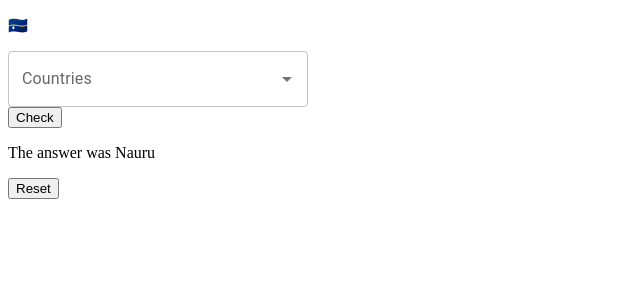
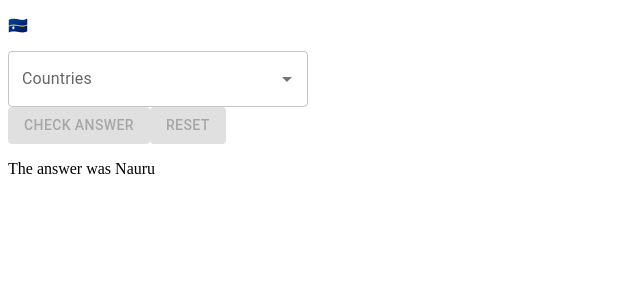
Before and after one commit to rpg0001/flagquiz, a Next.js app: page / in a window 1280 px wide. Shown: the top 300 px of the page, without its empty margins (0-640 px from the left). Built offline with nearby package versions, Linux system fonts and the light colour scheme.

Commit message:
style buttons

```diff
--- a/src/app/page.tsx
+++ b/src/app/page.tsx
@@ -2,12 +2,10 @@
 import { Country, countries } from "@/data/countries";
 import { SyntheticEvent, useEffect, useState } from "react";
 import TextField from '@mui/material/TextField';
-import Autocomplete, { AutocompleteChangeDetails, AutocompleteChangeReason } from '@mui/material/Autocomplete';
+import Autocomplete, { AutocompleteChangeReason } from '@mui/material/Autocomplete';
+import { Button } from "@mui/material";
 
 type CorrectType = "Correct!" | "Incorrect!";
-const disabledButtonStyle = "hover:cursor-auto disabled opacity-40";
-const activeButtonStyle = "hover:opacity-70 hover:cursor-pointer";
-const buttonBaseStyle = "p-2 rounded border-2 border-black";
 
 export default function Home() {
   const [country, setCountry] = useState<Country>();
@@ -27,7 +25,7 @@ export default function Home() {
     event: SyntheticEvent<Element, Event>,
     value: Country | null,
     reason: AutocompleteChangeReason
-  ) {;
+  ) {
     if (value) setSelectedCountry(value);
   };
 
@@ -45,26 +43,9 @@ export default function Home() {
     setCountry(getRandomCountry());
   }
 
-  function getCheckButtonStyle(): string {
-    const base = buttonBaseStyle + " bg-green-400 ";
-    if (!selectedCountry || answered) {
-      return base + disabledButtonStyle;
-    } else {
-      return base + activeButtonStyle;
-    }
-  }
-
-  function getResetButtonStyle(): string {
-    const base = buttonBaseStyle + " bg-red-400 ";
-    if (!answered) {
-      return base + disabledButtonStyle;
-    } else {
-      return base + activeButtonStyle;
-    }
-  }
-
   return (
     <main className="flex min-h-screen flex-col items-center p-24">
+      <div className="w-fit flex flex-col h-max items-center ">
         <p className="text-9xl m-4">{country?.emoji}</p>
 
         <Autocomplete
@@ -76,21 +57,25 @@ export default function Home() {
           onChange={handleChange}
         />
 
-        <button
-          className={getCheckButtonStyle()}
-          onClick={checkAnswer}>
-            Check
-        </button>
+        <div className="w-full flex flex-col items-center p-2">
+          {!selectedCountry || answered ?
+            <Button className=" bg-blue-500 w-full m-1 " disabled variant="contained" onClick={checkAnswer} disableElevation>Check answer</Button>
+            :
+            <Button className=" bg-blue-500 w-full m-1 " variant="contained" onClick={checkAnswer} disableElevation>Check answer</Button>
+          }
+
+
+          {!answered ?
+            <Button className=" bg-blue-500 w-full m-1 " disabled variant="contained" onClick={reset} disableElevation>Reset</Button>
+            :
+            <Button className=" bg-blue-500 w-full m-1 " variant="contained" onClick={reset} disableElevation>Reset</Button>
+          }
+        </div>
 
         <p className={"p-2 font-bold text-4xl " + (answered==="Correct!" ? "text-green-600" : "text-red-600")}>{answered}</p>
-
         <p className={answered === "Incorrect!" ? "p-2" : "hidden"}>The answer was {country?.label}</p>
 
-        <button
-          className={getResetButtonStyle()}
-          onClick={reset}>
-            Reset
-        </button>
+      </div>
     </main>
   );
 }
```
